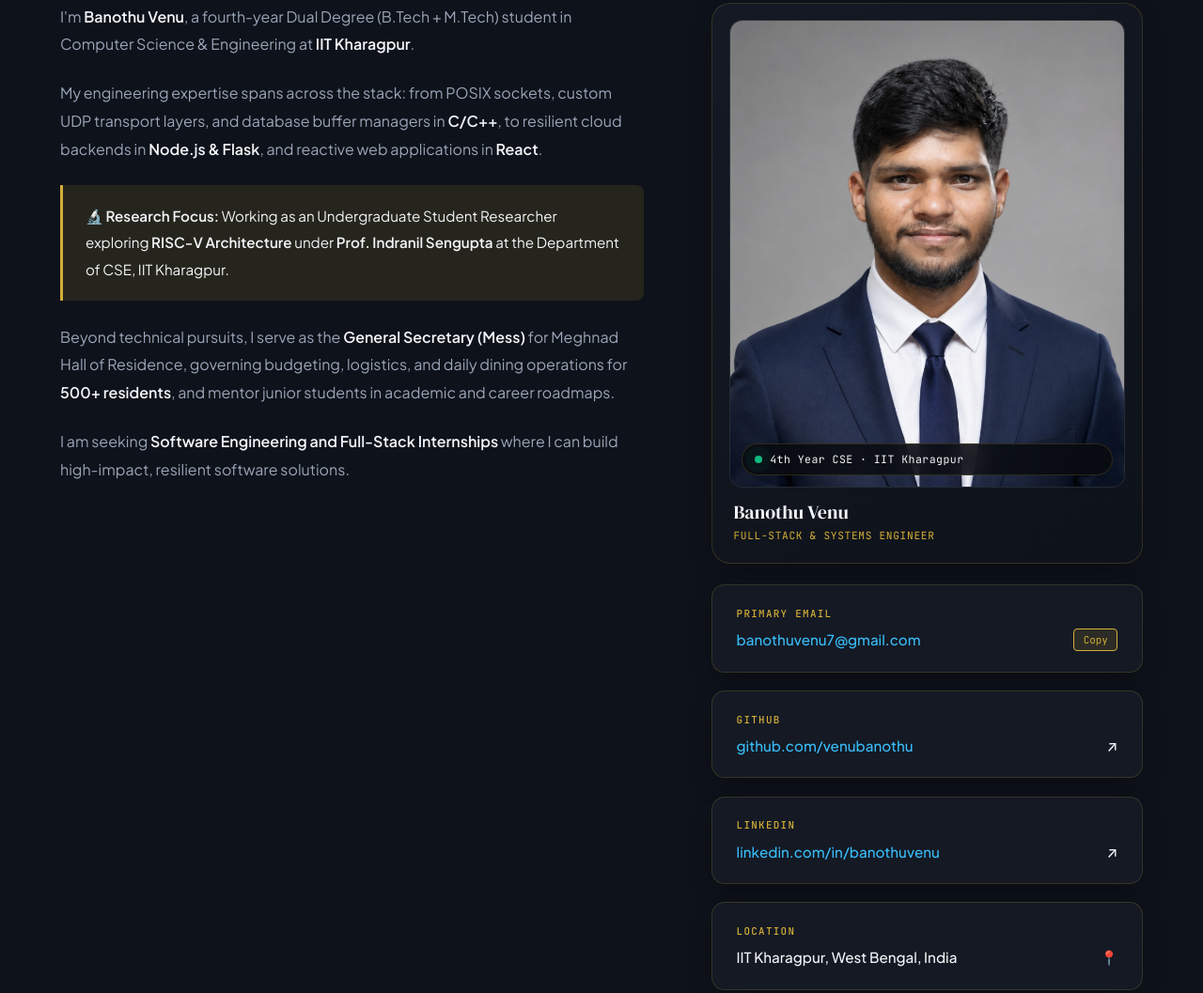
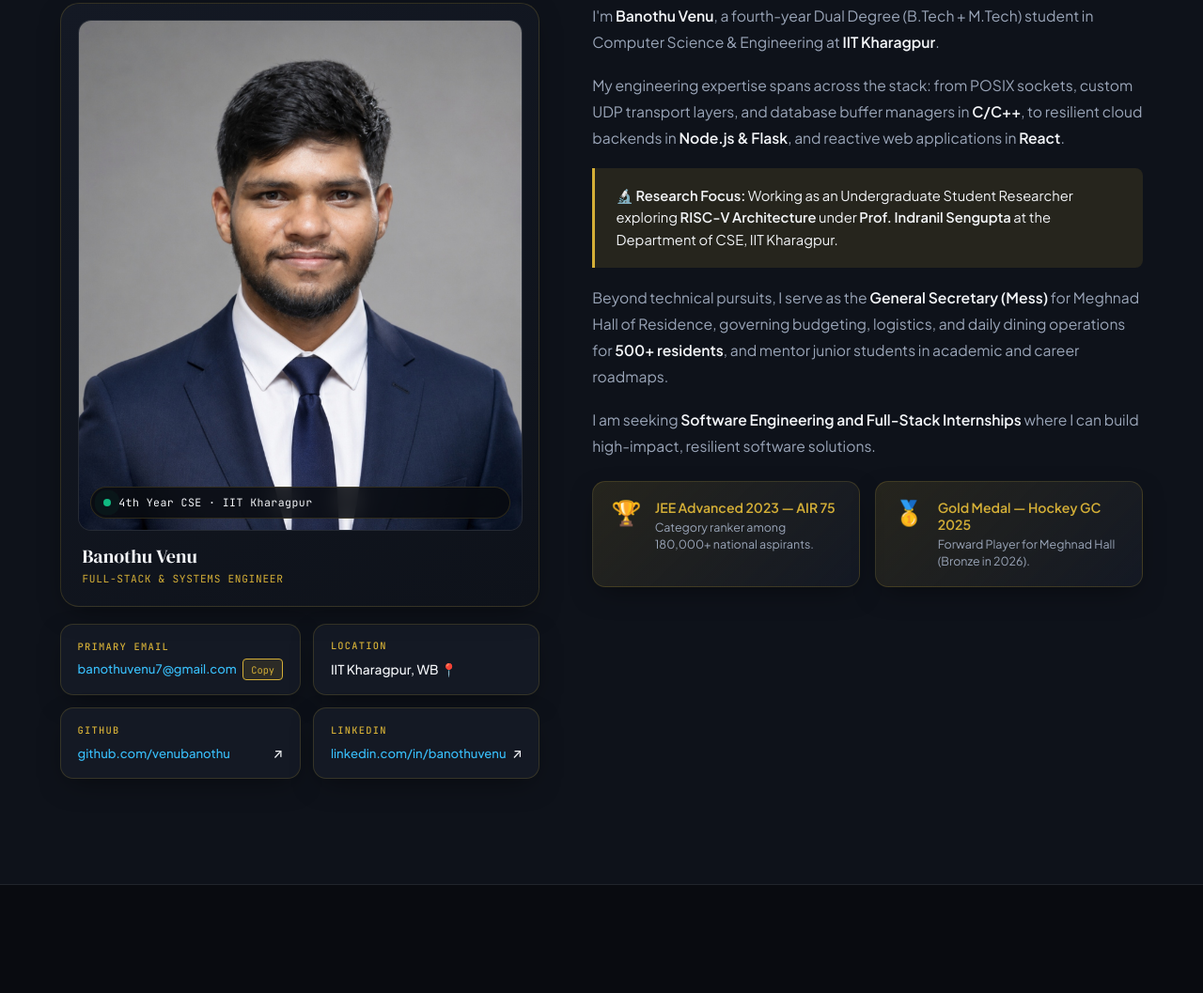
Before and after one commit to Venubanothu/venubanothu.github.io, a plain HTML site: page index.html in a window 1280 px wide. Shown: the part 1177-2234 px from the top of the page at 94% size. Drawn offline with Linux system fonts and the light colour scheme.

Commit message:
profile2

```diff
--- a/index.html
+++ b/index.html
@@ -784,123 +784,18 @@
 
     .about-grid {
       display: grid;
-      grid-template-columns: 1.15fr 0.85fr;
-      gap: 4.5rem;
+      grid-template-columns: 0.88fr 1.12fr;
+      gap: 3.5rem;
       align-items: start;
     }
 
-    .about-text {
-      font-size: 1rem;
-      color: var(--text-muted);
-      line-height: 1.85;
-    }
-
-    .about-text p {
-      margin-bottom: 1.4rem;
-    }
-
-    .about-text strong {
-      color: var(--text-main);
-      font-weight: 600;
-    }
-
-    .highlight-banner {
-      background: var(--gold-dim);
-      border-left: 3px solid var(--gold);
-      padding: 1.2rem 1.5rem;
-      border-radius: 0 var(--radius-sm) var(--radius-sm) 0;
-      margin: 1.5rem 0;
-      color: var(--text-main);
-      font-size: 0.95rem;
-    }
-
-    .about-aside {
+    /* Left Column: Portrait Showcase + Quick Contact */
+    .about-left-col {
       display: flex;
       flex-direction: column;
-      gap: 1.2rem;
-    }
-
-    .info-card {
-      background: var(--surface);
-      border: 1px solid var(--surface-border);
-      border-radius: var(--radius-md);
-      padding: 1.3rem 1.6rem;
-      transition: all var(--transition-fast);
-      box-shadow: var(--card-shadow);
-    }
-
-    .info-card:hover {
-      border-color: var(--gold);
-      transform: translateX(4px);
-    }
-
-    .info-card-label {
-      font-family: 'JetBrains Mono', monospace;
-      font-size: 0.68rem;
-      color: var(--gold);
-      letter-spacing: 0.12em;
-      text-transform: uppercase;
-      margin-bottom: 0.35rem;
-      font-weight: 500;
-    }
-
-    .info-card-value {
-      font-size: 0.95rem;
-      color: var(--text-main);
-      font-weight: 500;
-      display: flex;
-      align-items: center;
-      justify-content: space-between;
-      gap: 0.5rem;
-    }
-
-    .info-card-value a {
-      color: var(--cyan);
-      text-decoration: none;
-      transition: color var(--transition-fast);
-    }
-
-    .info-card-value a:hover {
-      color: var(--gold-light);
-      text-decoration: underline;
-    }
-
-    .copy-chip-btn {
-      background: var(--gold-dim);
-      border: 1px solid var(--gold);
-      color: var(--gold);
-      font-family: 'JetBrains Mono', monospace;
-      font-size: 0.68rem;
-      padding: 0.25rem 0.6rem;
-      border-radius: 4px;
-      cursor: pointer;
-      transition: all var(--transition-fast);
-    }
-
-    .copy-chip-btn:hover {
-      background: var(--gold);
-      color: #000;
-    }
-
-    .achievement-card {
-      display: flex;
-      align-items: flex-start;
       gap: 1.1rem;
-      background: linear-gradient(135deg, var(--gold-dim), var(--surface));
-      border: 1px solid var(--gold-border);
-      border-radius: var(--radius-md);
-      padding: 1.4rem 1.6rem;
-      box-shadow: var(--card-shadow);
-      transition: all var(--transition-fast);
-    }
-
-    .achievement-card:hover {
-      transform: translateY(-2px);
-      box-shadow: var(--card-hover-shadow);
-      border-color: var(--gold);
-    }
-
-    /* Portrait Showcase Card in About */
+    }
+
     .about-portrait-card {
       background: linear-gradient(145deg, var(--surface), var(--bg-alt));
       border: 1px solid var(--surface-border);
@@ -910,7 +805,6 @@
       transition: all var(--transition-normal);
       position: relative;
       overflow: hidden;
-      margin-bottom: 0.2rem;
     }
 
     .about-portrait-card:hover {
@@ -922,7 +816,7 @@
     .portrait-img-wrapper {
       position: relative;
       width: 100%;
-      aspect-ratio: 1 / 1.18;
+      aspect-ratio: 1 / 1.15;
       border-radius: var(--radius-md);
       overflow: hidden;
       background: var(--surface);
@@ -991,8 +885,145 @@
       text-transform: uppercase;
     }
 
+    /* 2x2 Info Grid below Portrait */
+    .about-info-grid {
+      display: grid;
+      grid-template-columns: 1fr 1fr;
+      gap: 0.85rem;
+    }
+
+    .info-card {
+      background: var(--surface);
+      border: 1px solid var(--surface-border);
+      border-radius: var(--radius-md);
+      padding: 0.9rem 1.1rem;
+      transition: all var(--transition-fast);
+      box-shadow: var(--card-shadow);
+      display: flex;
+      flex-direction: column;
+      justify-content: center;
+    }
+
+    .info-card:hover {
+      border-color: var(--gold);
+      transform: translateY(-2px);
+    }
+
+    .info-card-label {
+      font-family: 'JetBrains Mono', monospace;
+      font-size: 0.65rem;
+      color: var(--gold);
+      letter-spacing: 0.12em;
+      text-transform: uppercase;
+      margin-bottom: 0.25rem;
+      font-weight: 500;
+    }
+
+    .info-card-value {
+      font-size: 0.86rem;
+      color: var(--text-main);
+      font-weight: 500;
+      display: flex;
+      align-items: center;
+      justify-content: space-between;
+      gap: 0.4rem;
+    }
+
+    .info-card-value a {
+      color: var(--cyan);
+      text-decoration: none;
+      transition: color var(--transition-fast);
+      font-size: 0.82rem;
+    }
+
+    .info-card-value a:hover {
+      color: var(--gold-light);
+      text-decoration: underline;
+    }
+
+    .copy-chip-btn {
+      background: var(--gold-dim);
+      border: 1px solid var(--gold);
+      color: var(--gold);
+      font-family: 'JetBrains Mono', monospace;
+      font-size: 0.65rem;
+      padding: 0.2rem 0.5rem;
+      border-radius: 4px;
+      cursor: pointer;
+      transition: all var(--transition-fast);
+      flex-shrink: 0;
+    }
+
+    .copy-chip-btn:hover {
+      background: var(--gold);
+      color: #000;
+    }
+
+    /* Right Column: Narrative + Achievements */
+    .about-right-col {
+      display: flex;
+      flex-direction: column;
+      gap: 1.1rem;
+    }
+
+    .about-text {
+      font-size: 0.98rem;
+      color: var(--text-muted);
+      line-height: 1.8;
+    }
+
+    .about-text p {
+      margin-bottom: 1.1rem;
+    }
+
+    .about-text p:last-child {
+      margin-bottom: 0;
+    }
+
+    .about-text strong {
+      color: var(--text-main);
+      font-weight: 600;
+    }
+
+    .highlight-banner {
+      background: var(--gold-dim);
+      border-left: 3px solid var(--gold);
+      padding: 1.1rem 1.4rem;
+      border-radius: 0 var(--radius-sm) var(--radius-sm) 0;
+      margin: 1.1rem 0;
+      color: var(--text-main);
+      font-size: 0.92rem;
+      line-height: 1.6;
+    }
+
+    /* Achievements Grid in Right Column */
+    .about-achievements-grid {
+      display: grid;
+      grid-template-columns: 1fr 1fr;
+      gap: 1rem;
+      margin-top: 0.3rem;
+    }
+
+    .achievement-card {
+      display: flex;
+      align-items: flex-start;
+      gap: 0.9rem;
+      background: linear-gradient(135deg, var(--gold-dim), var(--surface));
+      border: 1px solid var(--surface-border);
+      border-radius: var(--radius-md);
+      padding: 1.1rem 1.2rem;
+      box-shadow: var(--card-shadow);
+      transition: all var(--transition-fast);
+    }
+
+    .achievement-card:hover {
+      transform: translateY(-2px);
+      box-shadow: var(--card-hover-shadow);
+      border-color: var(--gold);
+    }
+
     .achievement-icon {
-      font-size: 1.8rem;
+      font-size: 1.6rem;
       line-height: 1;
       flex-shrink: 0;
       padding-top: 0.1rem;
@@ -1001,14 +1032,15 @@
     .achievement-title {
       font-weight: 600;
       color: var(--gold);
-      font-size: 0.98rem;
+      font-size: 0.88rem;
       margin-bottom: 0.2rem;
+      line-height: 1.3;
     }
 
     .achievement-sub {
-      font-size: 0.82rem;
+      font-size: 0.78rem;
       color: var(--text-muted);
-      line-height: 1.5;
+      line-height: 1.45;
     }
 
     /* ═══════════════════════════════════════════════════════════════════
@@ -1857,6 +1889,14 @@
       }
 
       .stats-matrix {
+        grid-template-columns: 1fr;
+      }
+
+      .about-info-grid {
+        grid-template-columns: 1fr;
+      }
+
+      .about-achievements-grid {
         grid-template-columns: 1fr;
       }
 
@@ -2046,7 +2086,61 @@
       </div>
 
       <div class="about-grid">
-        <div class="about-text reveal">
+        <!-- Left Column: Portrait Showcase + Quick Contact -->
+        <div class="about-left-col reveal">
+          <div class="about-portrait-card">
+            <div class="portrait-img-wrapper">
+              <img src="profile.jpg" alt="Banothu Venu" class="portrait-img" loading="lazy">
+              <div class="portrait-status-badge">
+                <span class="status-pulse"></span>
+                <span>4th Year CSE · IIT Kharagpur</span>
+              </div>
+            </div>
+            <div class="portrait-caption">
+              <div class="portrait-name">Banothu Venu</div>
+              <div class="portrait-role">Full-Stack &amp; Systems Engineer</div>
+            </div>
+          </div>
+
+          <div class="about-info-grid">
+            <div class="info-card">
+              <div class="info-card-label">Primary Email</div>
+              <div class="info-card-value">
+                <a href="mailto:banothuvenu7@gmail.com">banothuvenu7@gmail.com</a>
+                <button class="copy-chip-btn" onclick="copyEmailToClipboard()">Copy</button>
+              </div>
+            </div>
+
+            <div class="info-card">
+              <div class="info-card-label">Location</div>
+              <div class="info-card-value">
+                <span>IIT Kharagpur, WB 📍</span>
+              </div>
+            </div>
+
+            <div class="info-card">
+              <div class="info-card-label">GitHub</div>
+              <div class="info-card-value">
+                <a href="https://github.com/venubanothu" target="_blank"
+                  rel="noopener noreferrer">github.com/venubanothu</a>
+                <span>↗</span>
+              </div>
+            </div>
+
+            <div class="info-card">
+              <div class="info-card-label">LinkedIn</div>
+              <div class="info-card-value">
+                <a href="https://linkedin.com/in/banothuvenu" target="_blank"
+                  rel="noopener noreferrer">linkedin.com/in/banothuvenu</a>
+                <span>↗</span>
+              </div>
+            </div>
+          </div>
+        </div>
+
+        <!-- Right Column: Narrative + Research + Achievements -->
+        <div class="about-right-col reveal">
+          <div class="about-text">
             <p>
               I'm <strong>Banothu Venu</strong>, a fourth-year Dual Degree (B.Tech + M.Tech) student in Computer Science
               &amp; Engineering at <strong>IIT Kharagpur</strong>.
@@ -2075,60 +2169,12 @@
             </p>
           </div>
 
-        <div class="about-aside reveal">
-          <div class="about-portrait-card">
-            <div class="portrait-img-wrapper">
-              <img src="profile.jpg" alt="Banothu Venu" class="portrait-img" loading="lazy">
-              <div class="portrait-status-badge">
-                <span class="status-pulse"></span>
-                <span>4th Year CSE · IIT Kharagpur</span>
-              </div>
-            </div>
-            <div class="portrait-caption">
-              <div class="portrait-name">Banothu Venu</div>
-              <div class="portrait-role">Full-Stack &amp; Systems Engineer</div>
-            </div>
-          </div>
-
-          <div class="info-card">
-            <div class="info-card-label">Primary Email</div>
-            <div class="info-card-value">
-              <a href="mailto:banothuvenu7@gmail.com">banothuvenu7@gmail.com</a>
-              <button class="copy-chip-btn" onclick="copyEmailToClipboard()">Copy</button>
-            </div>
-          </div>
-
-          <div class="info-card">
-            <div class="info-card-label">GitHub</div>
-            <div class="info-card-value">
-              <a href="https://github.com/venubanothu" target="_blank"
-                rel="noopener noreferrer">github.com/venubanothu</a>
-              <span>↗</span>
-            </div>
-          </div>
-
-          <div class="info-card">
-            <div class="info-card-label">LinkedIn</div>
-            <div class="info-card-value">
-              <a href="https://linkedin.com/in/banothuvenu" target="_blank"
-                rel="noopener noreferrer">linkedin.com/in/banothuvenu</a>
-              <span>↗</span>
-            </div>
-          </div>
-
-          <div class="info-card">
-            <div class="info-card-label">Location</div>
-            <div class="info-card-value">
-              <span>IIT Kharagpur, West Bengal, India</span>
-              <span>📍</span>
-            </div>
-          </div>
-
+          <div class="about-achievements-grid">
             <div class="achievement-card">
               <div class="achievement-icon">🏆</div>
               <div>
-              <div class="achievement-title">JEE Advanced 2023 — AIR 75 (Category)</div>
-              <div class="achievement-sub">Secured top rank among 180,000+ national aspirants.</div>
+                <div class="achievement-title">JEE Advanced 2023 — AIR 75</div>
+                <div class="achievement-sub">Category ranker among 180,000+ national aspirants.</div>
               </div>
             </div>
 
@@ -2136,7 +2182,8 @@
               <div class="achievement-icon">🥇</div>
               <div>
                 <div class="achievement-title">Gold Medal — Hockey GC 2025</div>
-              <div class="achievement-sub">Forward Player for Meghnad Hall (also Bronze Medal GC 2026).</div>
+                <div class="achievement-sub">Forward Player for Meghnad Hall (Bronze in 2026).</div>
+              </div>
             </div>
           </div>
         </div>
```
Lines whose indentation alone changed are shown as unchanged.
